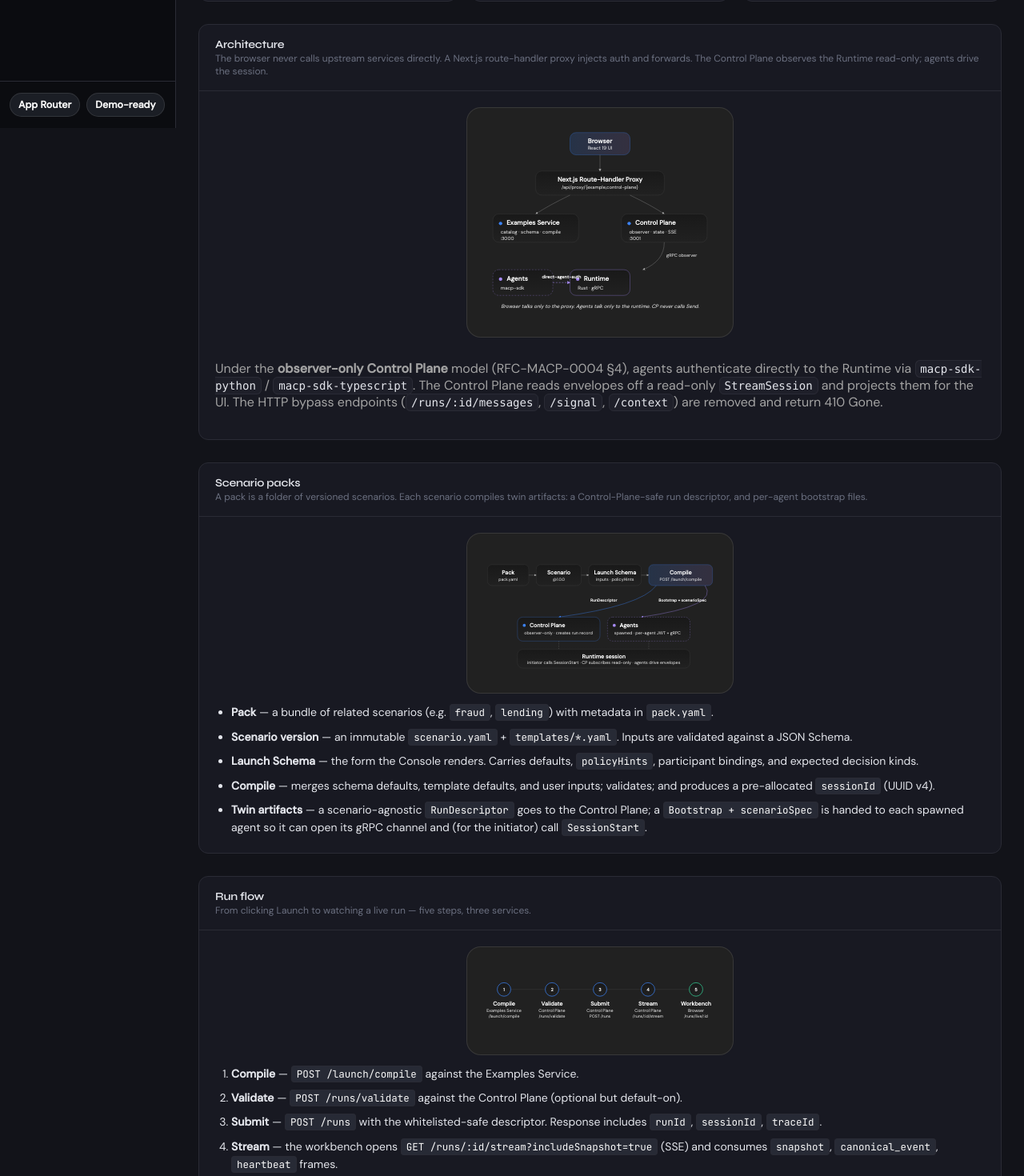
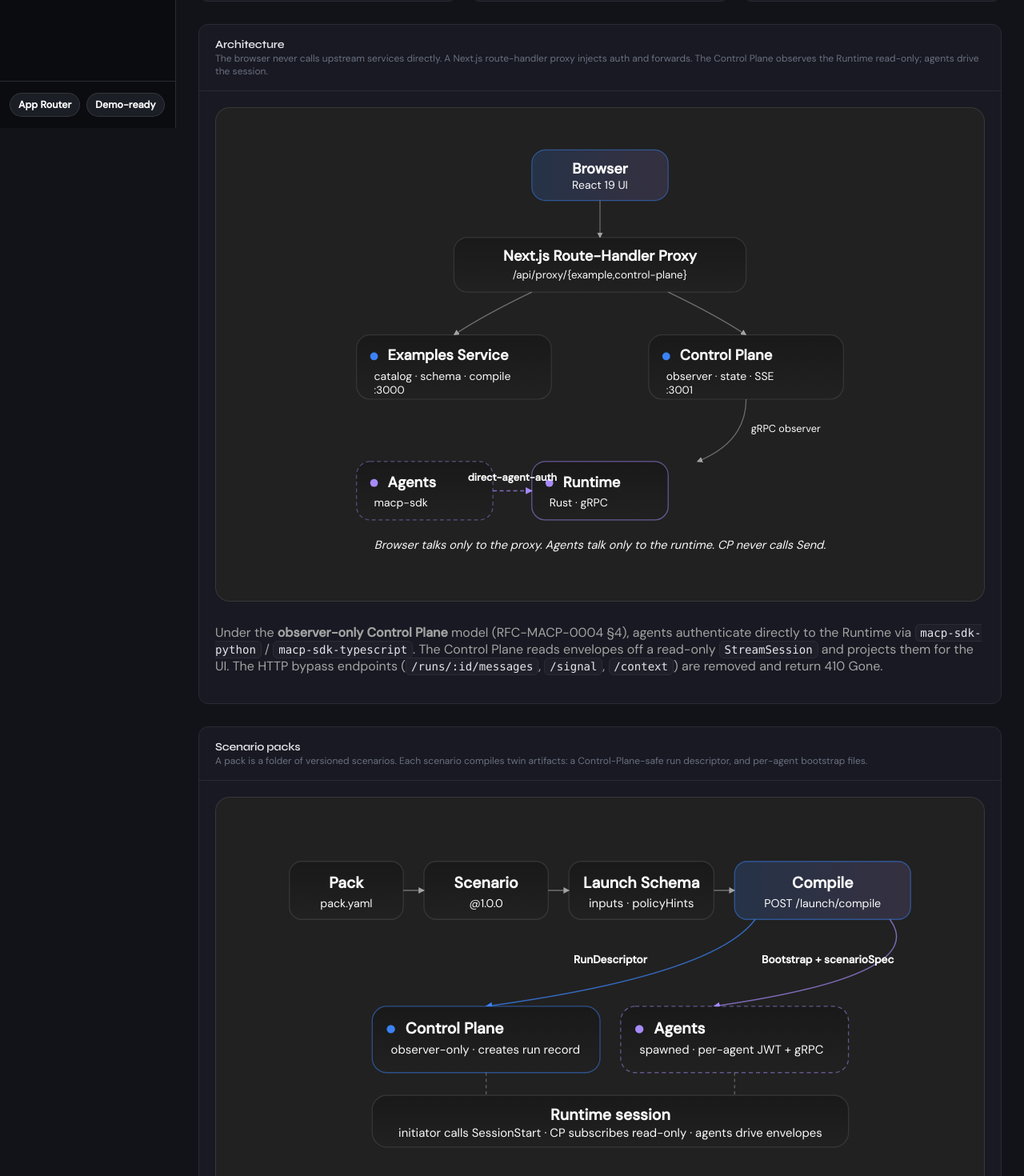
Before and after one commit to multiagentcoordinationprotocol/ui-console, a Next.js app: page /docs in a window 1280 px wide. Shown: the part 640-2110 px from the top of the page at 80% size. Built offline with nearby package versions, Linux system fonts and the light colour scheme.

Commit message:
Move the Example and Console Docs to console UI

```diff
--- a/app/docs/page.tsx
+++ b/app/docs/page.tsx
@@ -94,7 +94,7 @@ export default async function DocsLandingPage() {
           </CardDescription>
         </CardHeader>
         <CardContent className="stack">
-          <div className="docs-diagram-wrap">
+          <div className="docs-diagram-wrap docs-diagram-wrap--arch">
             <ArchitectureDiagram />
           </div>
           <p className="muted">
@@ -116,7 +116,7 @@ export default async function DocsLandingPage() {
           </CardDescription>
         </CardHeader>
         <CardContent className="stack">
-          <div className="docs-diagram-wrap">
+          <div className="docs-diagram-wrap docs-diagram-wrap--pack">
             <ScenarioPackDiagram />
           </div>
           <ul className="docs-explainer-list">
@@ -151,7 +151,7 @@ export default async function DocsLandingPage() {
           <CardDescription>From clicking Launch to watching a live run — five steps, three services.</CardDescription>
         </CardHeader>
         <CardContent className="stack">
-          <div className="docs-diagram-wrap">
+          <div className="docs-diagram-wrap docs-diagram-wrap--flow">
             <RunFlowDiagram />
           </div>
           <ol className="docs-explainer-list">
--- a/app/globals.css
+++ b/app/globals.css
@@ -1923,18 +1923,27 @@ pre code {
 }
 
 .docs-diagram-wrap {
-  padding: 20px 16px;
+  padding: 28px 24px;
   background: var(--panel-2);
   border: 1px solid var(--border);
   border-radius: 18px;
-  max-width: 720px;
-  margin: 0 auto;
 }
 .docs-diagram {
   width: 100%;
   height: auto;
   display: block;
-  max-width: 100%;
+  min-height: 280px;
+}
+/* Per-diagram aspect hints — give each SVG enough vertical room to feel readable
+   without letting them bloat on very wide screens. */
+.docs-diagram-wrap--arch .docs-diagram {
+  max-height: 560px;
+}
+.docs-diagram-wrap--pack .docs-diagram {
+  max-height: 440px;
+}
+.docs-diagram-wrap--flow .docs-diagram {
+  max-height: 260px;
 }
 .docs-diagram text {
   fill: var(--text);
```
Also changed, not shown: 1 other file (tests, documents, lock files or other folders).
